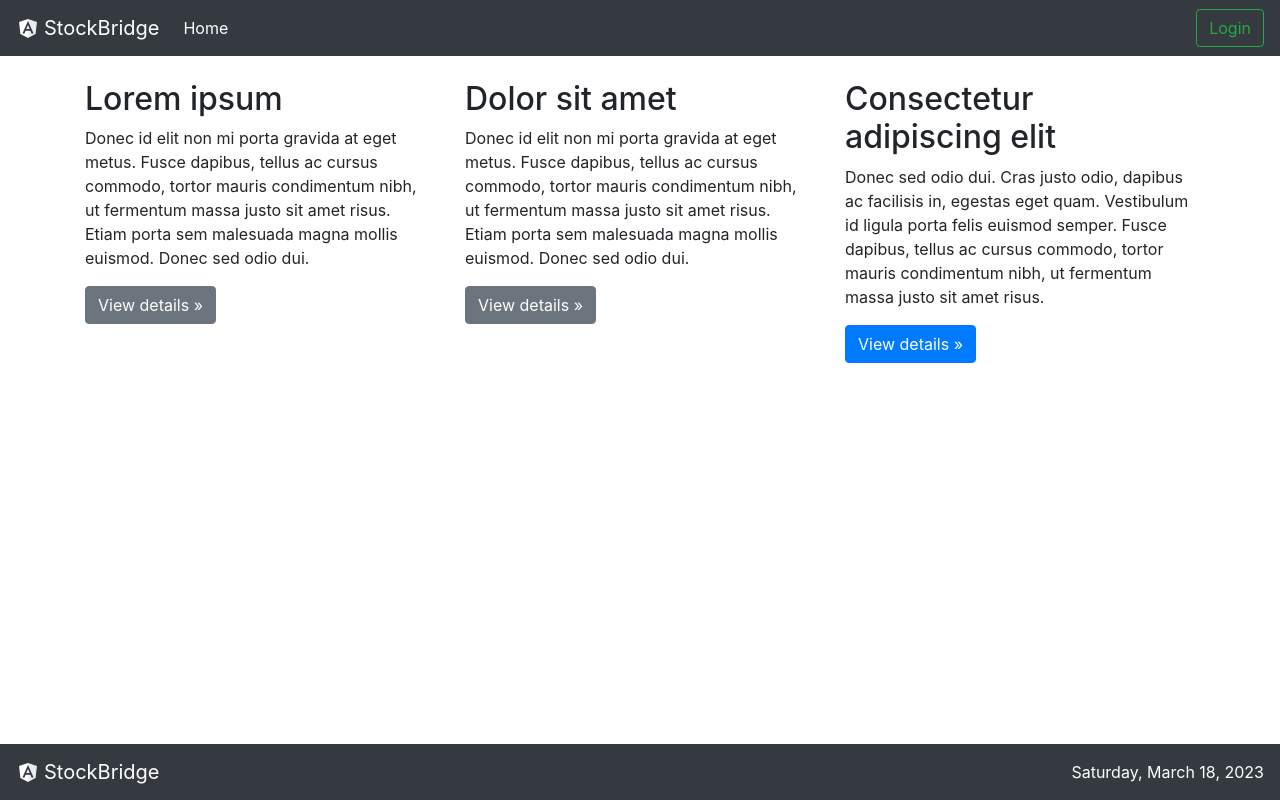
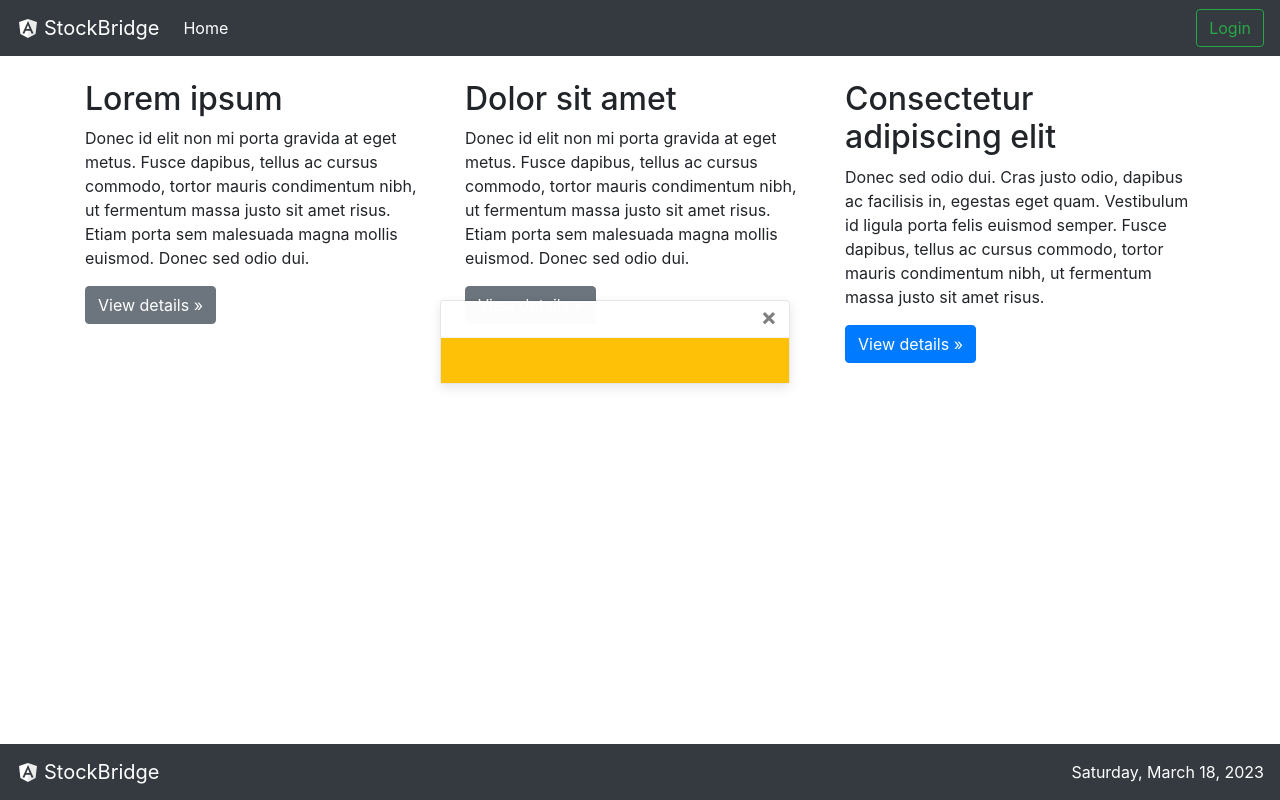
Before and after one commit to onurcanertekin/StockBridge-Frontend, an Angular app: page /welcome in a window 1280 px wide. Built offline with nearby package versions, Linux system fonts and the light colour scheme.

Commit message:
add notify service and component, implement to login and welcome component

```diff
--- /dev/null
+++ b/src/app/common/components/notify/notify.component.html
@@ -0,0 +1,15 @@
+<div #toast class="toast notify-custom" role="alert" aria-live="assertive" aria-atomic="true">
+  <div class="toast-header" (click)="hideNotify()">
+    <strong class="mr-auto">{{notify?.title}}</strong>
+    <button type="button" class="ml-2 mb-1 close" data-dismiss="toast" aria-label="Close">
+      <span aria-hidden="true">&times;</span>
+    </button>
+  </div>
+  <div class="toast-body" [ngClass]="{'badge-success': notify?.isSuccess,'badge-warning': !notify?.isSuccess}">
+    <span class="badge text-wrap text-justify font-weight-normal fs-1rem">
+      {{notify?.message}}
+    </span>
+  </div>
+</div>
+<div [ngClass]="{'blur': notify?.message}" (click)="hideNotify()">
+</div>
--- /dev/null
+++ b/src/app/common/components/notify/notify.component.ts
@@ -0,0 +1,31 @@
+import { Component, ElementRef, OnInit, ViewChild } from '@angular/core';
+import { NotifyDto } from '../../dtos/notify.dto';
+import { NotifyService } from '../../services/notify.service';
+
+@Component({
+  selector: 'in-notify',
+  templateUrl: './notify.component.html',
+  providers: [NotifyService]
+})
+export class NotifyComponent implements OnInit {
+  @ViewChild('toast', { static: false }) toast!: ElementRef;
+  notify: NotifyDto | null = null;
+
+  constructor(private notifyService: NotifyService) {
+  }
+
+  ngOnInit() {
+    this.notifyService.notify$.subscribe((notifyData) => {
+      this.showNotify(notifyData);
+    });
+  }
+  showNotify(notifyData: NotifyDto) {
+    this.notify = notifyData;
+  }
+  hideNotify() {
+    this.notify = null;
+    if (this.toast && this.toast.nativeElement) {
+      this.toast.nativeElement.hidden = true;
+    }
+  }
+}
--- /dev/null
+++ b/src/app/common/dtos/notify.dto.ts
@@ -0,0 +1,5 @@
+export interface NotifyDto {
+  isSuccess: boolean | null;
+  title: string | null;
+  message: string | null;
+}
--- a/src/app/common/layouts/layouts.component.html
+++ b/src/app/common/layouts/layouts.component.html
@@ -1,5 +1,6 @@
 <in-top-navbar></in-top-navbar>
 <main class="container">
+  <in-notify></in-notify>
   <router-outlet></router-outlet>
 </main>
 <in-bottom-navbar></in-bottom-navbar>
--- a/src/app/common/layouts/layouts.module.ts
+++ b/src/app/common/layouts/layouts.module.ts
@@ -1,6 +1,7 @@
 import { CommonModule } from "@angular/common";
 import { NgModule } from "@angular/core";
 import { RouterModule } from "@angular/router";
+import { NotifyComponent } from "../components/notify/notify.component";
 import { BottomNavbarComponent } from "./bottom-navbar/bottom-navbar.component";
 import { LayoutsComponent } from "./layouts.component";
 import { TopNavbarComponent } from "./top-navbar/top-navbar.component";
@@ -9,7 +10,8 @@ import { TopNavbarComponent } from "./top-navbar/top-navbar.component";
   declarations: [
     TopNavbarComponent,
     BottomNavbarComponent,
-    LayoutsComponent
+    LayoutsComponent,
+    NotifyComponent
   ],
   imports: [
     CommonModule,
--- /dev/null
+++ b/src/app/common/services/notify.service.ts
@@ -0,0 +1,15 @@
+import { Injectable } from '@angular/core';
+import { Subject } from 'rxjs';
+import { NotifyDto } from '../dtos/notify.dto';
+
+@Injectable({
+  providedIn: 'root'
+})
+export class NotifyService {
+  private notifySource = new Subject<NotifyDto>();
+  notify$ = this.notifySource.asObservable();
+
+  notify(notify: NotifyDto) {
+    this.notifySource.next(notify);
+  }
+}
--- a/src/app/pages/login/login.component.ts
+++ b/src/app/pages/login/login.component.ts
@@ -1,9 +1,11 @@
 import { Component, OnInit } from '@angular/core';
 import { Router } from '@angular/router';
+import { LoginDto } from 'src/app/common/dtos/login.dto';
+import { NotifyDto } from 'src/app/common/dtos/notify.dto';
+import { ApiStatus } from 'src/app/common/enums/api-status.enum';
 import { LogoutService } from 'src/app/common/services/logout.service';
+import { NotifyService } from 'src/app/common/services/notify.service';
 import { environment } from 'src/environments/environment';
-import { ApiStatus, LoginResponseDto } from './login-response.dto';
-import { LoginDto } from './login.dto';
 import { LoginService } from './login.service';
 
 @Component({
@@ -24,6 +26,7 @@ export class LoginComponent implements OnInit {
 
   constructor(private loginService: LoginService,
     private logoutService: LogoutService,
+    private notifyService: NotifyService,
     private router: Router) {
   }
 
@@ -34,14 +37,13 @@ export class LoginComponent implements OnInit {
     //prevent default event
     event.preventDefault();
     this.loginService.authorize(this.login).subscribe((res) => {
-      const loginResponse = res as LoginResponseDto;
-      if (loginResponse && loginResponse.status == ApiStatus.Ok && loginResponse.data.token) {
-        localStorage.setItem(environment.tokenName, loginResponse.data.token);
+      if (res && res.status == ApiStatus.Ok && res.data.token) {
+        localStorage.setItem(environment.tokenName, res.data.token);
         this.handleLogin(null);
         this.router.navigate(["/welcome"]);
       }
-      else if (loginResponse.status == ApiStatus.Error) {
-        this.handleLogin(loginResponse.error);
+      else if (res.status == ApiStatus.Error) {
+        this.handleLogin(res.error);
       }
       else {
         this.handleLogin("An error raised");
@@ -51,8 +53,13 @@ export class LoginComponent implements OnInit {
     });
   }
 
-  handleLogin(errMessage: string | null) {
-    this.errorOnLogin = errMessage;
+  handleLogin(message: string | null) {
+    if (message)
+      this.notifyService.notify(<NotifyDto>{
+        isSuccess: !!message,
+        message: message
+      })
+    this.errorOnLogin = message;
     this.logoutService.checkLogged();
   }
 }
--- a/src/app/pages/welcome/welcome.component.ts
+++ b/src/app/pages/welcome/welcome.component.ts
@@ -1,5 +1,7 @@
 import { Component, OnInit } from '@angular/core';
+import { NotifyDto } from 'src/app/common/dtos/notify.dto';
 import { ApiStatus } from 'src/app/common/enums/api-status.enum';
+import { NotifyService } from 'src/app/common/services/notify.service';
 import { environment } from 'src/environments/environment';
 import { WelcomeService } from './welcome.service';
 
@@ -11,7 +13,8 @@ import { WelcomeService } from './welcome.service';
 })
 export class WelcomeComponent implements OnInit {
 
-  constructor(private welcomeService: WelcomeService) { }
+  constructor(private welcomeService: WelcomeService,
+    private notifyService: NotifyService) { }
 
   ngOnInit() {
     this.getGreeting();
@@ -20,7 +23,7 @@ export class WelcomeComponent implements OnInit {
     if (localStorage.getItem(environment.tokenName))
       this.welcomeService.getGreetings().subscribe(res => {
         if (res && res.status == ApiStatus.Ok && res.data) {
-
+          this.notifyService.notify(<NotifyDto>{ isSuccess: true, message: res.data, title: "Welcome" })
         }
       });
   }
--- a/src/styles.scss
+++ b/src/styles.scss
@@ -6,3 +6,32 @@
   padding: 15px;
   margin: 0 auto;
 }
+
+.notify-custom {
+  opacity: unset !important;
+  z-index: 2;
+  position: absolute;
+  width: 40vw;
+  top: 50%;
+  left: 50%;
+  top: 50%;
+  left: 50%;
+  margin-top: -100px;
+  margin-left: -200px;
+}
+
+.blur {
+  position: fixed;
+  top: 0;
+  bottom: 0;
+  left: 0;
+  right: 0;
+  z-index: 1;
+  backdrop-filter: blur(5px);
+  background-color: #01223770;
+  opacity: 1 !important;
+}
+
+.fs-1rem {
+  font-size: 1rem !important;
+}
```
